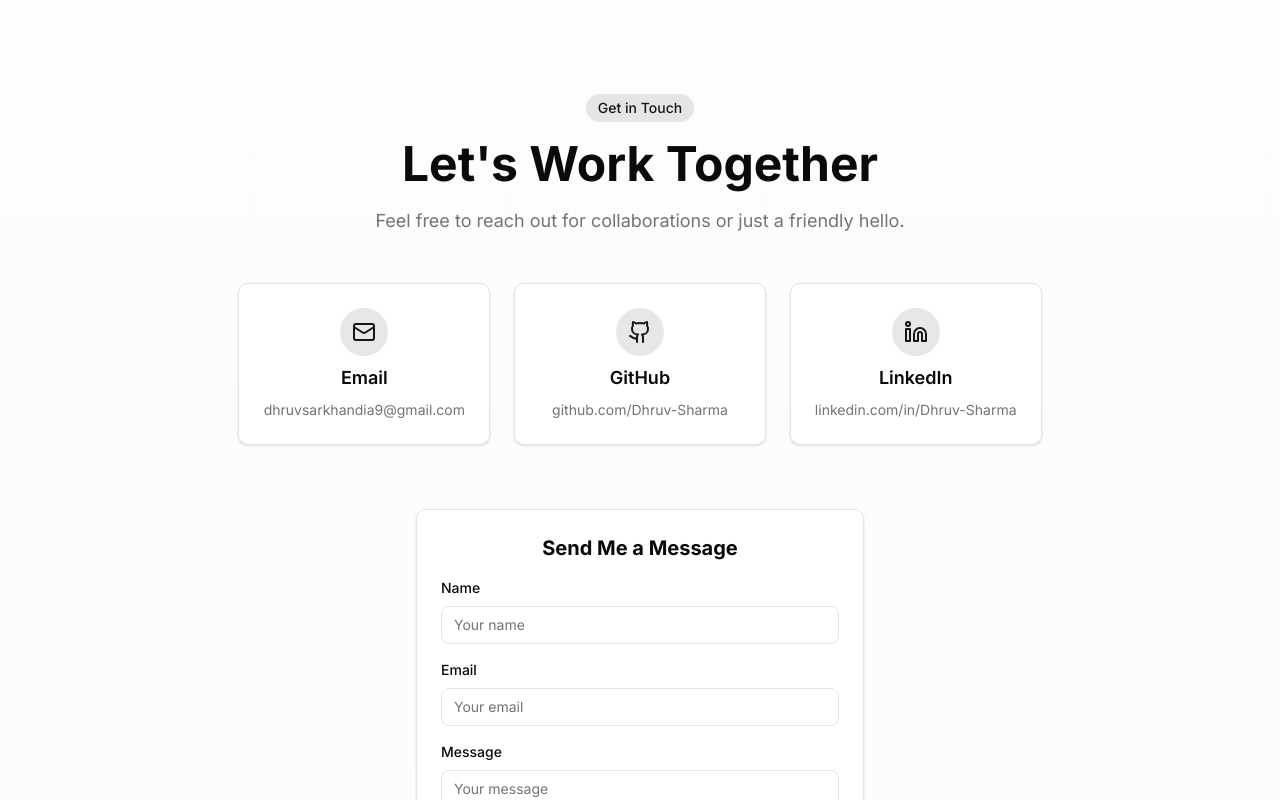
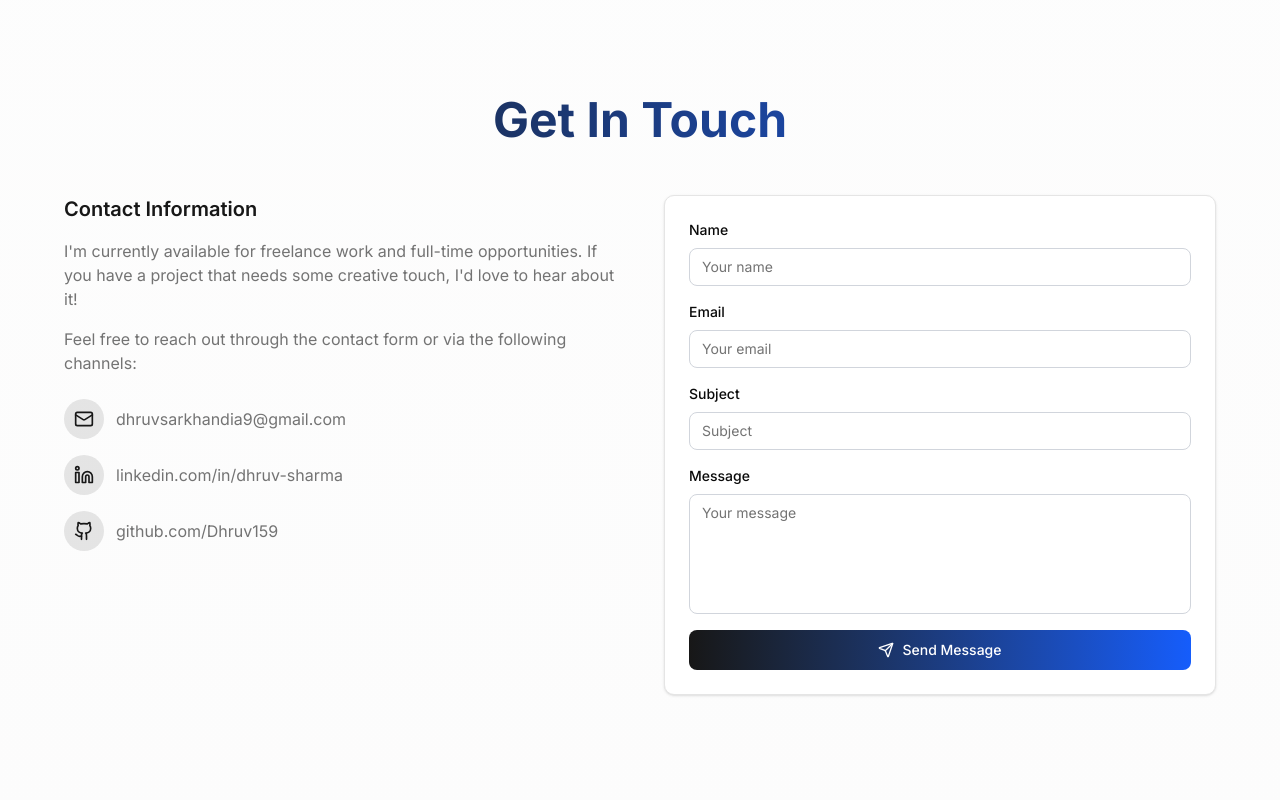
Before and after one commit to Dhruv159/Portfolio, a Next.js app: page / in a window 1280 px wide. Shown: the part 3400-4200 px from the top of the page. Built offline with nearby package versions, Linux system fonts and the light colour scheme.

Commit message:
Update code indentation

```diff
--- a/src/app/page.tsx
+++ b/src/app/page.tsx
@@ -1,7 +1,7 @@
 "use client"
 import Link from "next/link"
 import Image from 'next/image'
-import { ArrowRight, Github, Linkedin, Mail } from "lucide-react"
+import { ArrowRight, Github, Linkedin, Mail, Menu, X } from "lucide-react"
 import { useEffect, useState } from "react"
 
 import { Button } from "@/components/ui/button"
@@ -17,6 +17,7 @@ type ContactCardProps = {
 
 export default function Home() {
     const [activeSection, setActiveSection] = useState("")
+    const [isMobileMenuOpen, setIsMobileMenuOpen] = useState(false)
 
     useEffect(() => {
         const handleScroll = () => {
@@ -42,6 +43,10 @@ export default function Home() {
     }, [])
 
     const isActive = (section: string) => activeSection === section
+
+    const toggleMobileMenu = () => {
+        setIsMobileMenuOpen(!isMobileMenuOpen)
+    }
 
     return (
         <div className="flex min-h-screen flex-col bg-gradient-to-b from-background to-muted/30 dark:from-background dark:to-background">
@@ -100,11 +105,60 @@ export default function Home() {
                             </Link>
                         </nav>
                         <ThemeToggle />
-                        <Button variant="outline" size="sm" className="md:hidden">
-                            Menu
+                        <Button
+                            variant="outline"
+                            size="sm"
+                            className="md:hidden"
+                            onClick={toggleMobileMenu}
+                        >
+                            {isMobileMenuOpen ? <X className="h-4 w-4" /> : <Menu className="h-4 w-4" />}
                         </Button>
                     </div>
                 </div>
+
+                {/* Mobile Navigation Menu */}
+                {isMobileMenuOpen && (
+                    <div className="md:hidden border-t bg-background/95 backdrop-blur supports-[backdrop-filter]:bg-background/60">
+                        <nav className="container py-4 flex flex-col gap-4">
+                            <Link
+                                href="#about"
+                                className={`text-sm font-medium transition-colors hover:text-primary ${
+                                    isActive("about") ? "text-primary" : "text-muted-foreground"
+                                }`}
+                                onClick={() => setIsMobileMenuOpen(false)}
+                            >
+                                About
+                            </Link>
+                            <Link
+                                href="#projects"
+                                className={`text-sm font-medium transition-colors hover:text-primary ${
+                                    isActive("projects") ? "text-primary" : "text-muted-foreground"
+                                }`}
+                                onClick={() => setIsMobileMenuOpen(false)}
+                            >
+                                Projects
+                            </Link>
+                            <Link
+                                href="#skills"
+                                className={`text-sm font-medium transition-colors hover:text-primary ${
+                                    isActive("skills") ? "text-primary" : "text-muted-foreground"
+                                }`}
+                                onClick={() => setIsMobileMenuOpen(false)}
+                            >
+                                Skills
+                            </Link>
+                            <Link
+                                href="#contact"
+                                className={`text-sm font-medium transition-colors hover:text-primary ${
+                                    isActive("contact") ? "text-primary" : "text-muted-foreground"
+                                }`}
+                                onClick={() => setIsMobileMenuOpen(false)}
+                            >
+                                Contact
+                            </Link>
+                        </nav>
+                    </div>
+                )}
             </header>
             <main className="flex-1">
                 <section className="w-full py-12 md:py-24 lg:py-32 xl:py-48 overflow-hidden relative">
@@ -309,39 +363,71 @@ export default function Home() {
                 <section className="w-full py-12 md:py-24 lg:py-32 relative" id="contact">
                     <div className="absolute inset-0 -z-10 bg-[radial-gradient(ellipse_at_top,_var(--tw-gradient-stops))] from-primary/10 via-background to-background dark:from-primary/5 dark:via-background dark:to-background"></div>
                     <div className="container px-4 md:px-6">
-                        <div className="mx-auto flex max-w-[58rem] flex-col items-center justify-center gap-4 text-center">
-                            <span className="rounded-full bg-primary/10 px-3 py-1 text-sm font-medium text-primary">
-                                Get in Touch
-                            </span>
-                            <h2 className="text-3xl font-bold leading-[1.1] sm:text-3xl md:text-5xl">Let&#39;s Work Together</h2>
-                            <p className="max-w-[85%] leading-normal text-muted-foreground sm:text-lg sm:leading-7">
-                                Feel free to reach out for collaborations or just a friendly hello.
-                            </p>
-                            <div className="mt-8 grid grid-cols-1 gap-6 md:grid-cols-3">
-                                <ContactCard
-                                    icon={<Mail className="h-6 w-6" />}
-                                    title="Email"
-                                    value="dhruvsarkhandia9@gmail.com"
-                                    href="mailto:dhruvsarkhandia9@gmail.com"
-                                />
+                        <div className="mx-auto max-w-6xl">
+                            <div className="text-center mb-12">
+                                <h2 className="text-3xl font-bold leading-[1.1] sm:text-4xl md:text-5xl bg-gradient-to-r from-primary to-blue-600 bg-clip-text text-transparent">
+                                    Get In Touch
+                                </h2>
+                            </div>
 
-                                <ContactCard
-                                    icon={<Github className="h-6 w-6" />}
-                                    title="GitHub"
-                                    value="github.com/Dhruv-Sharma"
-                                    href="https://github.com/Dhruv159"
-                                />
+                            <div className="grid grid-cols-1 lg:grid-cols-2 gap-12">
+                                {/* Left Column - Contact Information */}
+                                <div className="space-y-6">
+                                    <div>
+                                        <h3 className="text-xl font-semibold text-primary mb-4">Contact Information</h3>
+                                        <p className="text-muted-foreground mb-4">
+                                            I'm currently available for freelance work and full-time opportunities. If you have a project that needs some creative touch, I'd love to hear about it!
+                                        </p>
+                                        <p className="text-muted-foreground mb-6">
+                                            Feel free to reach out through the contact form or via the following channels:
+                                        </p>
+                                    </div>
 
-                                <ContactCard
-                                    icon={<Linkedin className="h-6 w-6" />}
-                                    title="LinkedIn"
-                                    value="linkedin.com/in/Dhruv-Sharma"
-                                    href="https://www.linkedin.com/in/dhruv-sharma-635a1a209"
-                                />
-                            </div>
-                            <div className="mt-12 w-full max-w-md">
-                                <div className="rounded-lg border bg-background p-6 shadow-sm dark:bg-background/80 dark:text-white">
-                                    <h3 className="mb-4 text-xl font-bold">Send Me a Message</h3>
+                                    <div className="space-y-4">
+                                        <div className="flex items-center gap-3">
+                                            <div className="flex h-10 w-10 items-center justify-center rounded-full bg-primary/10 text-primary">
+                                                <Mail className="h-5 w-5" />
+                                            </div>
+                                            <a
+                                                href="mailto:dhruvsarkhandia9@gmail.com"
+                                                className="text-muted-foreground hover:text-primary transition-colors"
+                                            >
+                                                dhruvsarkhandia9@gmail.com
+                                            </a>
+                                        </div>
+
+                                        <div className="flex items-center gap-3">
+                                            <div className="flex h-10 w-10 items-center justify-center rounded-full bg-primary/10 text-primary">
+                                                <Linkedin className="h-5 w-5" />
+                                            </div>
+                                            <a
+                                                href="https://www.linkedin.com/in/dhruv-sharma-635a1a209"
+                                                target="_blank"
+                                                rel="noopener noreferrer"
+                                                className="text-muted-foreground hover:text-primary transition-colors"
+                                            >
+                                                linkedin.com/in/dhruv-sharma
+                                            </a>
+                                        </div>
+
+                                        <div className="flex items-center gap-3">
+                                            <div className="flex h-10 w-10 items-center justify-center rounded-full bg-primary/10 text-primary">
+                                                <Github className="h-5 w-5" />
+                                            </div>
+                                            <a
+                                                href="https://github.com/Dhruv159"
+                                                target="_blank"
+                                                rel="noopener noreferrer"
+                                                className="text-muted-foreground hover:text-primary transition-colors"
+                                            >
+                                                github.com/Dhruv159
+                                            </a>
+                                        </div>
+                                    </div>
+                                </div>
+
+                                {/* Right Column - Contact Form */}
+                                <div className="bg-background rounded-lg border p-6 shadow-sm">
                                     <ContactForm />
                                 </div>
                             </div>
--- a/src/components/contact-form.tsx
+++ b/src/components/contact-form.tsx
@@ -14,6 +14,7 @@ export default function ContactForm() {
     const [formData, setFormData] = useState({
         name: "",
         email: "",
+        subject: "",
         message: "",
     })
 
@@ -36,15 +37,16 @@ export default function ContactForm() {
         setFormData({
             name: "",
             email: "",
+            subject: "",
             message: "",
         })
         setIsSubmitting(false)
     }
 
     return (
-          <form onSubmit={handleSubmit} className="grid gap-4">
-              <div className="grid gap-2">
-                  <Label htmlFor="name" className="text-left">Name</Label>
+        <form onSubmit={handleSubmit} className="space-y-4">
+            <div className="space-y-2">
+                <Label htmlFor="name" className="text-sm font-medium">Name</Label>
                 <Input
                     id="name"
                     name="name"
@@ -52,12 +54,12 @@ export default function ContactForm() {
                     value={formData.name}
                     onChange={handleChange}
                     required
-                      className="transition-all rounded-md text-black dark:text-white bg-white dark:bg-zinc-900 focus-visible:ring-primary"
+                    className="w-full bg-white border border-gray-300 rounded-md px-3 py-2 text-black focus:outline-none focus:ring-2 focus:ring-primary focus:border-transparent"
                 />
             </div>
 
-              <div className="grid gap-2">
-                  <Label htmlFor="email" className="text-left">Email</Label>
+            <div className="space-y-2">
+                <Label htmlFor="email" className="text-sm font-medium">Email</Label>
                 <Input
                     id="email"
                     name="email"
@@ -66,12 +68,25 @@ export default function ContactForm() {
                     value={formData.email}
                     onChange={handleChange}
                     required
-                      className="transition-all rounded-md text-black dark:text-white bg-white dark:bg-zinc-900 focus-visible:ring-primary"
+                    className="w-full bg-white border border-gray-300 rounded-md px-3 py-2 text-black focus:outline-none focus:ring-2 focus:ring-primary focus:border-transparent"
                 />
             </div>
 
-              <div className="grid gap-2">
-                  <Label htmlFor="message" className="text-left">Message</Label>
+            <div className="space-y-2">
+                <Label htmlFor="subject" className="text-sm font-medium">Subject</Label>
+                <Input
+                    id="subject"
+                    name="subject"
+                    placeholder="Subject"
+                    value={formData.subject}
+                    onChange={handleChange}
+                    required
+                    className="w-full bg-white border border-gray-300 rounded-md px-3 py-2 text-black focus:outline-none focus:ring-2 focus:ring-primary focus:border-transparent"
+                />
+            </div>
+
+            <div className="space-y-2">
+                <Label htmlFor="message" className="text-sm font-medium">Message</Label>
                 <Textarea
                     id="message"
                     name="message"
@@ -79,22 +94,23 @@ export default function ContactForm() {
                     value={formData.message}
                     onChange={handleChange}
                     required
-                      className="min-h-[120px] transition-all rounded-md text-black dark:text-white bg-white dark:bg-zinc-900 focus-visible:ring-primary"
+                    className="w-full bg-white border border-gray-300 rounded-md px-3 py-2 text-black focus:outline-none focus:ring-2 focus:ring-primary focus:border-transparent min-h-[120px] resize-none"
                 />
             </div>
 
             <Button
                 type="submit"
                 disabled={isSubmitting}
-                  className="w-full mt-2 group relative overflow-hidden rounded-md bg-primary px-5 py-2.5 transition-all duration-300 ease-out hover:bg-primary/90 dark:text-black"
+                className="w-full bg-gradient-to-r from-primary to-blue-600 text-white py-3 px-6 rounded-md font-medium hover:opacity-90 transition-opacity flex items-center justify-center gap-2"
                 style={{ cursor: 'pointer' }}
             >
                 {isSubmitting ? (
                     "Sending..."
                 ) : (
-                      <span className="flex items-center justify-center">
-                          Send Message <Send className="ml-2 h-4 w-4 transition-transform group-hover:translate-x-1" />
-                      </span>
+                    <>
+                        <Send className="h-4 w-4 text-white" />
+                        Send Message
+                    </>
                 )}
             </Button>
         </form>
```
Lines whose indentation alone changed are shown as unchanged.
